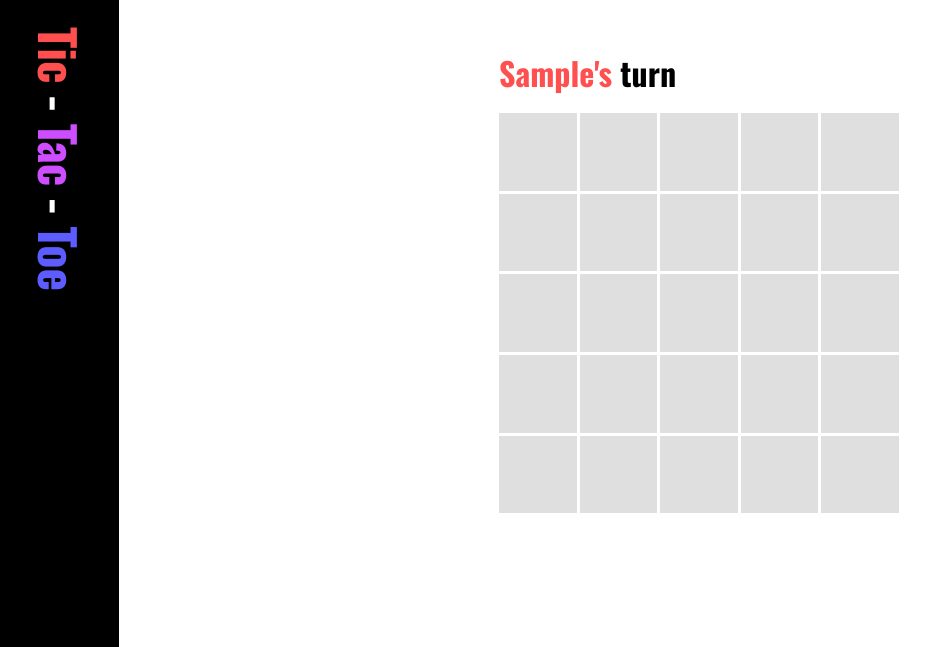
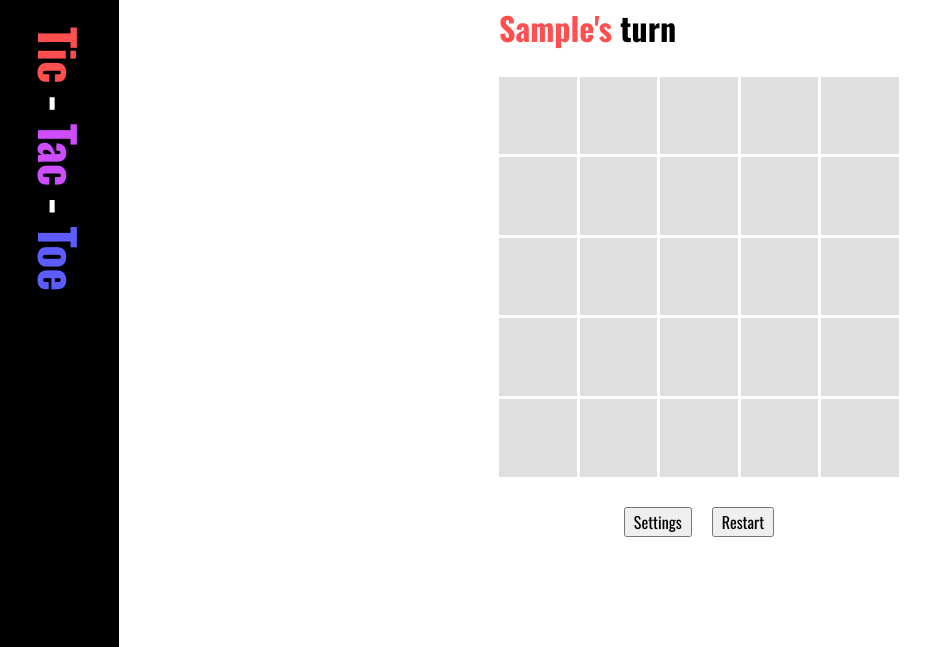
Before and after one commit to PetraCore/tic-tac-toe, a plain HTML site: page index.html in a window 1280 px wide. Both pictures are taken after typing "Sample", "Sample", "5" into the empty fields and a click on the button "Start Game". Shown: the part 103-750 px from the top of the page, without its empty margins (1-931 px from the left). Drawn offline with nearby package versions, Linux system fonts and the light colour scheme.

Commit message:
Add game options

```diff
--- a/script.js
+++ b/script.js
@@ -88,7 +88,6 @@ function GameController() {
         boardSize = size;
         boardRows = boardSize;
         boardColumns = boardRows;
-        board.generateNewBoard(boardRows, boardColumns);
     }
 
     const players = [
@@ -180,8 +179,23 @@ function GameController() {
             gameboard.style.gridTemplate =
             `repeat(${boardRows}, 1fr) / repeat(${boardColumns}, 1fr)`;
 
+            const options = document.createElement('div');
+            options.classList.add('options');
+
+            const settingsBtn = document.createElement('button');
+            settingsBtn.textContent = 'Settings';
+            settingsBtn.addEventListener('click', openMenuScreen);
+
+            const restartBtn = document.createElement('button');
+            restartBtn.textContent = 'Restart';
+            restartBtn.addEventListener('click', startNewGame);
+
+            options.appendChild(settingsBtn);
+            options.appendChild(restartBtn);
+
             gameWrapper.appendChild(gameStateInfo);
             gameWrapper.appendChild(gameboard);
+            gameWrapper.appendChild(options);
 
             screen.appendChild(gameWrapper);
 
@@ -442,6 +456,7 @@ function GameController() {
 
     const startNewGame = () => {
         isGameInProgress = true;
+        board.generateNewBoard(boardRows, boardColumns);
         screen.displayGameScreen();
         printNewRound();
     }
--- a/style.css
+++ b/style.css
@@ -100,6 +100,13 @@ a {
 
 .ticTacToe {
     align-self: center;
+    display: flex;
+    flex-direction: column;
+    gap: 30px;
+
+    & h1 {
+        margin: 0;
+    }
 }
 
 .player1 {
@@ -147,6 +154,17 @@ a {
     }
 }
 
+.options {
+    align-self: center;
+    display: flex;
+    flex-direction: row;
+    gap: 20px;
+
+    & button {
+        padding: 4px 8px;
+    }
+}
+
 .footer {
     display: flex;
     flex-direction: row;
```
